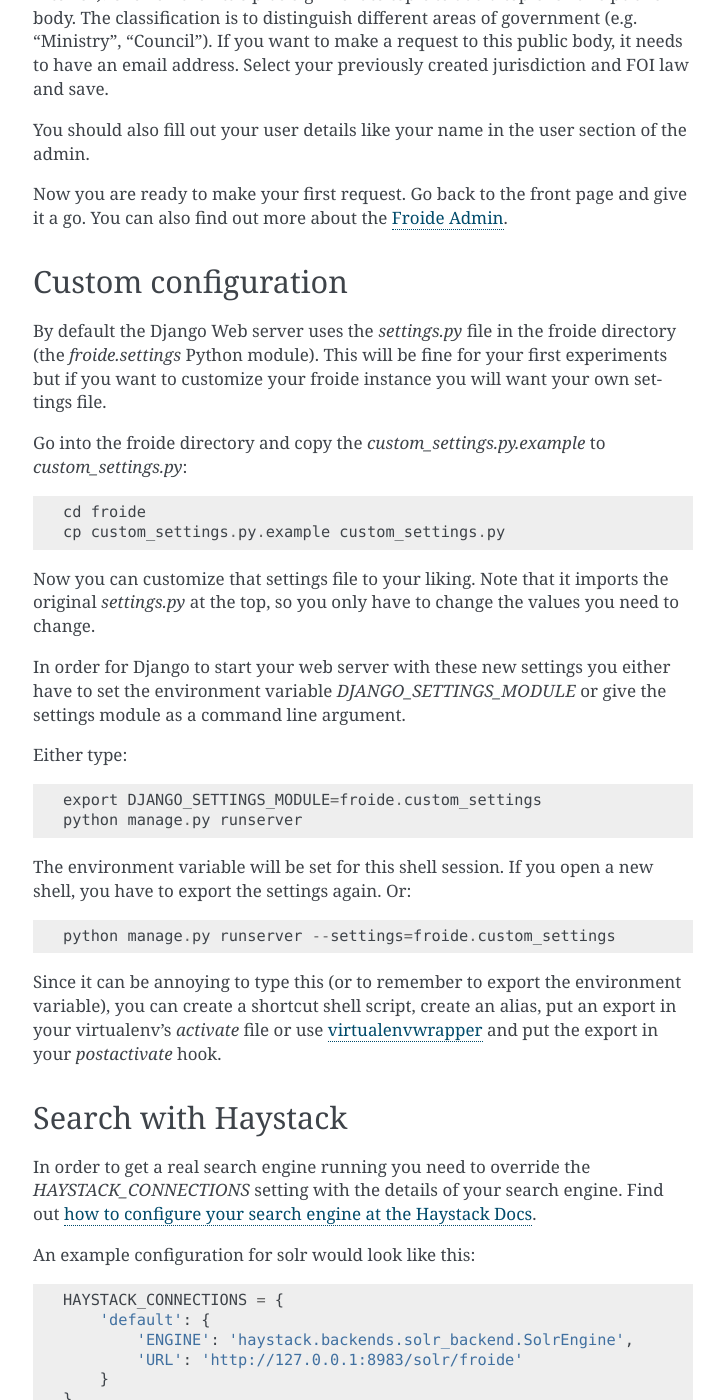
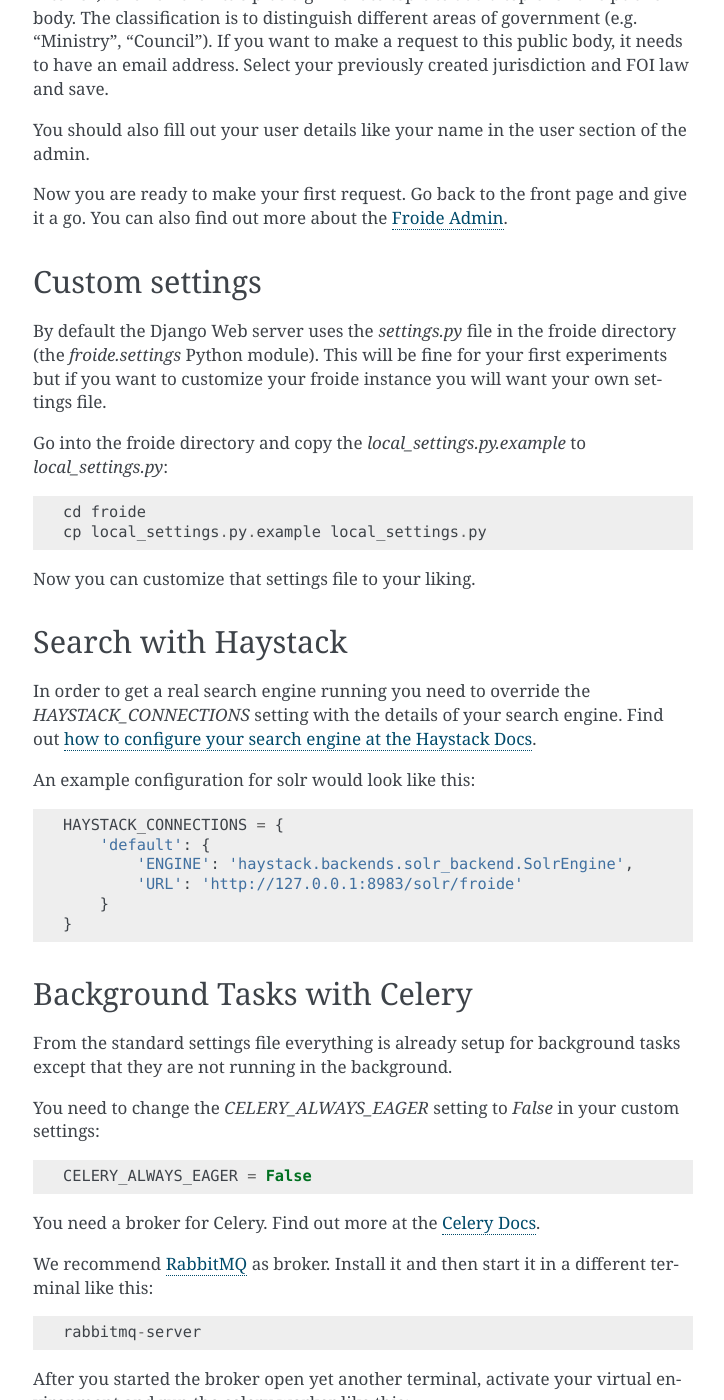
Before and after one commit to okfde/froide, a Sphinx documentation site: the page built from docs/gettingstarted.rst, in a window 1280 px wide and 1400 px high, scrolled down 1662 px. Shown: the whole window, without its empty margins (387-1111 px from the left). Built offline with Sphinx 7.4.7, drawn with Linux system fonts in a browser that asks for light colours; some of the changed text lies outside the part shown.

Commit message:
Adjust settings to reflect new example settings filename
Closes #186

```diff
--- a/docs/configuration.rst
+++ b/docs/configuration.rst
@@ -4,7 +4,7 @@
 
 Froide can be configured in many ways to reflect the needs of your local FoI portal.
 
-The `custom_settings.py.example` file that comes with froide has all the settings from the `settings.py` file but they are commented out. You can copy this file to `custom_settings.py`
+The `local_settings.py.example` file that comes with froide has all the settings from the `settings.py` file but they are commented out. You can copy this file to `local_settings.py`
 
 Froide Configuration
 --------------------
@@ -160,7 +160,7 @@
     SITE_URL = 'http://localhost:8000'
     SITE_EMAIL = 'info@example.com'
 
-More suggestions of settings you can change can be found in the `custom_settings.py.example` file that comes with froide.
+More suggestions of settings you can change can be found in the `local_settings.py.example` file that comes with froide.
 
 
 Securing your site
--- a/docs/gettingstarted.rst
+++ b/docs/gettingstarted.rst
@@ -75,32 +75,17 @@
 Now you are ready to make your first request. Go back to the front page and give it a go. You can also find out more about the :doc:`admin`.
 
 
-Custom configuration
+Custom settings
 --------------------
 
 By default the Django Web server uses the `settings.py` file in the froide directory (the `froide.settings` Python module). This will be fine for your first experiments but if you want to customize your froide instance you will want your own settings file.
 
-Go into the froide directory and copy the `custom_settings.py.example` to `custom_settings.py`::
+Go into the froide directory and copy the `local_settings.py.example` to `local_settings.py`::
 
     cd froide
-    cp custom_settings.py.example custom_settings.py
+    cp local_settings.py.example local_settings.py
 
-Now you can customize that settings file to your liking. Note that it imports the original `settings.py` at the top, so you only have to change the values you need to change.
-
-In order for Django to start your web server with these new settings you either have to set the environment variable `DJANGO_SETTINGS_MODULE` or give the settings module as a command line argument.
-
-Either type::
-
-    export DJANGO_SETTINGS_MODULE=froide.custom_settings
-    python manage.py runserver
-
-The environment variable will be set for this shell session. If you open a new shell, you have to export the settings again.
-Or::
-
-    python manage.py runserver --settings=froide.custom_settings
-
-Since it can be annoying to type this (or to remember to export the environment variable), you can create a shortcut shell script, create an alias, put an export in your virtualenv's `activate` file or use `virtualenvwrapper <http://virtualenvwrapper.readthedocs.org/en/latest/>`_ and put the export in your `postactivate` hook.
-
+Now you can customize that settings file to your liking.
 
 
 Search with Haystack
--- a/docs/importpublicbodies.rst
+++ b/docs/importpublicbodies.rst
@@ -62,4 +62,4 @@
 
 The management command `import_csv` takes a URL or a path to a CSV file::
 
-    python manage.py import_csv public_bodies.csv --settings=froide.custom_settings
+    python manage.py import_csv public_bodies.csv
```
